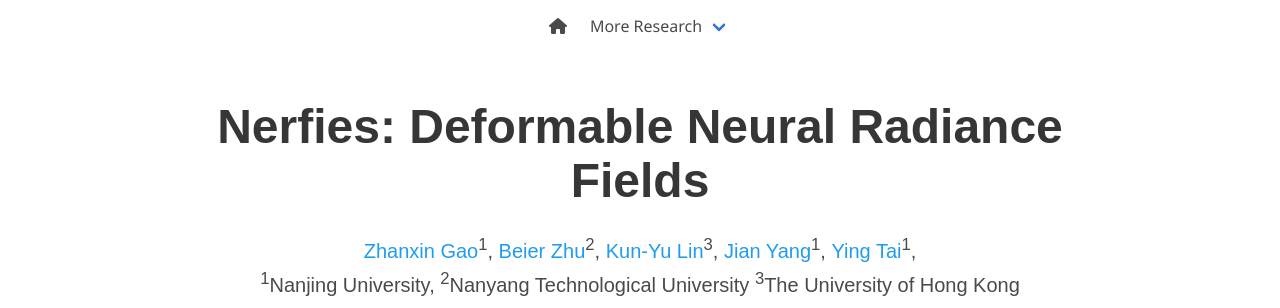
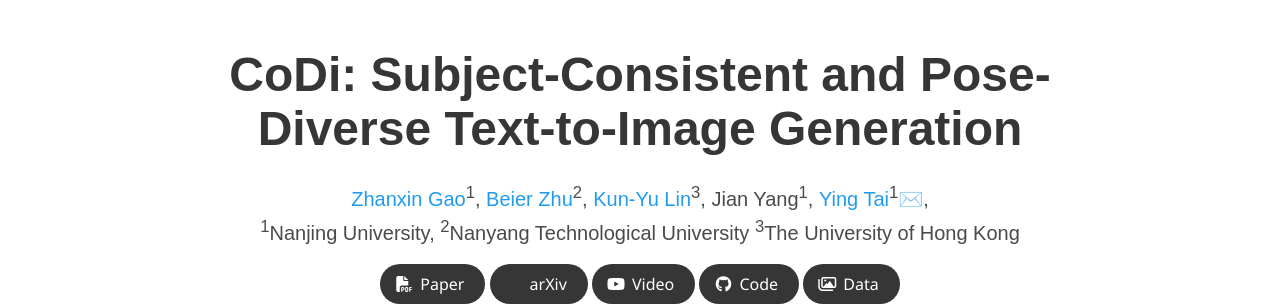
Before and after one commit to Zhanxin-Gao/CoDi, a plain HTML site: page index.html in a window 1280 px wide. Shown: the top 308 px of the page. Drawn offline with nearby package versions, Linux system fonts and the light colour scheme; some icons are missing; a web font is replaced by a local one.

Commit message:
update index.html

```diff
--- a/index.html
+++ b/index.html
@@ -42,7 +42,7 @@
 </head>
 <body>
 
-<nav class="navbar" role="navigation" aria-label="main navigation">
+<!-- <nav class="navbar" role="navigation" aria-label="main navigation">
   <div class="navbar-brand">
     <a role="button" class="navbar-burger" aria-label="menu" aria-expanded="false">
       <span aria-hidden="true"></span>
@@ -80,7 +80,7 @@
     </div>
 
   </div>
-</nav>
+</nav> -->
 
 
 <section class="hero">
@@ -88,7 +88,7 @@
     <div class="container is-max-desktop">
       <div class="columns is-centered">
         <div class="column has-text-centered">
-          <h1 class="title is-1 publication-title">Nerfies: Deformable Neural Radiance Fields</h1>
+          <h1 class="title is-1 publication-title">CoDi: Subject-Consistent and Pose-Diverse Text-to-Image Generation</h1>
           <div class="is-size-5 publication-authors">
             <span class="author-block">
               <a href="https://github.com/Zhanxin-Gao">Zhanxin Gao</a><sup>1</sup>,</span>
@@ -98,10 +98,11 @@
               <a href="https://kunyulin.github.io/">Kun-Yu Lin</a><sup>3</sup>,
             </span>
             <span class="author-block">
-              <a href="http://sofienbouaziz.com">Jian Yang</a><sup>1</sup>,
+              <!-- <a href="https://scholar.google.com/citations?user=6CIDtZQAAAAJ&hl=en">Jian Yang</a><sup>1</sup>, -->
+              Jian Yang<sup>1</sup>,
             </span>
             <span class="author-block">
-              <a href="https://tyshiwo.github.io/">Ying Tai</a><sup>1</sup>,
+              <a href="https://tyshiwo.github.io/">Ying Tai</a><sup>1</sup><span class="corresponding-author">✉️</span>,
             </span>
           </div>
 
```
